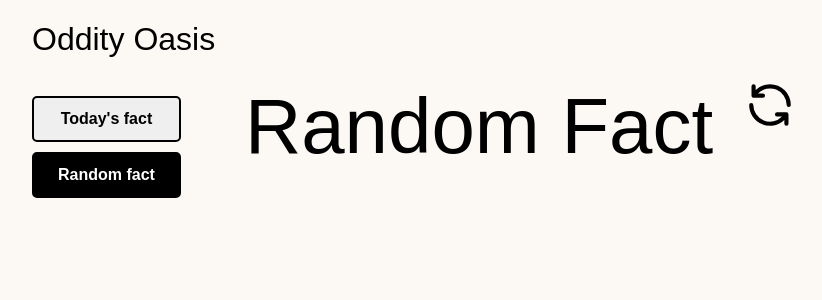
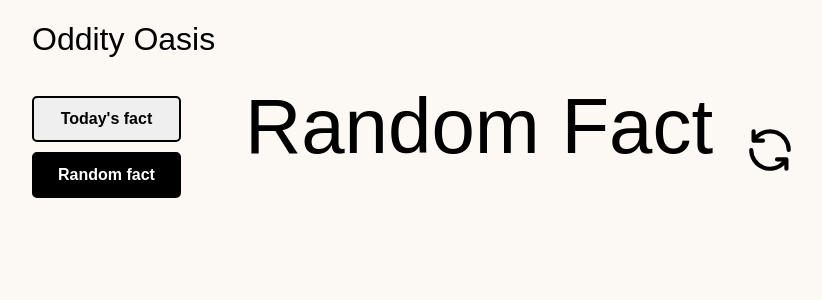
Before and after one commit to hugosandsjo/OddityOasis, a React (Vite) app in the folder OddityOasis/: page / in a window 1280 px wide. Both pictures are taken after a click on the button "Random fact". Shown: the top 300 px of the page, without its empty margins (0-822 px from the left). Built offline with nearby package versions, Linux system fonts and the light colour scheme; no server answers; a web font is replaced by a local one.

Commit message:
added wrapper

```diff
--- a/OddityOasis/src/App.jsx
+++ b/OddityOasis/src/App.jsx
@@ -17,6 +17,15 @@ const Section = styled.div`
   @media (min-width: 768px) {
     flex-direction: row;
   }
+`;
+
+const ImgWrapper = styled.div`
+  display: flex;
+  /* background-color: #6e6e8a; */
+  padding: 2rem 0 0 0;
+  justify-content: center;
+  align-items: center;
+  height: 100%;
 `;
 
 function App() {
@@ -50,14 +59,14 @@ function App() {
   const renderGenerateIcon = () => {
     if (selectedFact === "random") {
       return (
-        <div>
+        <ImgWrapper>
           <img
             src={GenerateIcon}
             onClick={handleRandomButtonClick}
             alt="Generate Icon"
             style={{ cursor: "pointer", width: "100px" }}
           />
-        </div>
+        </ImgWrapper>
       );
     }
     return null;
--- a/OddityOasis/src/components/BodyWrapper.jsx
+++ b/OddityOasis/src/components/BodyWrapper.jsx
@@ -3,7 +3,6 @@ import styled from "@emotion/styled";
 const Wrapper = styled.div`
   display: flex;
   flex-direction: column;
-  height: 100vh;
 
   @media (min-width: 768px) {
     flex-direction: row;
```
